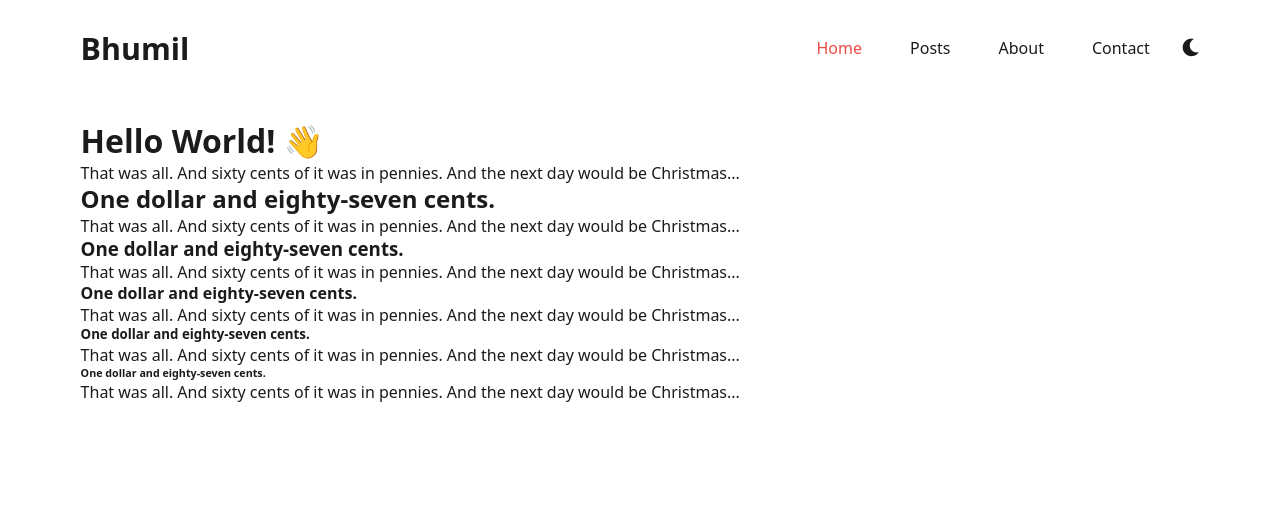
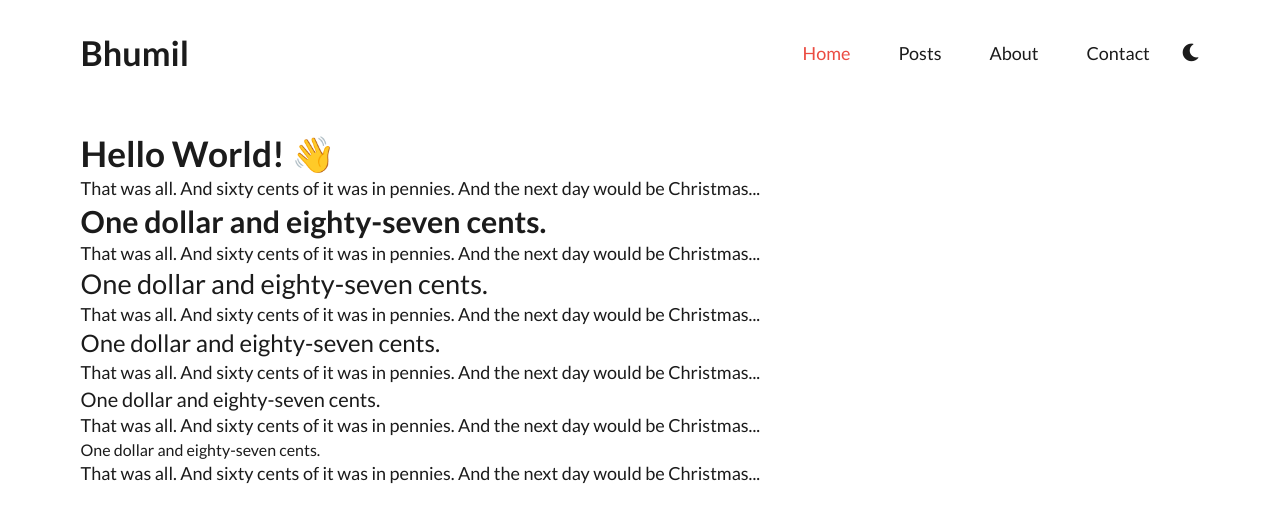
Before and after one commit to thebhumilsoni/thebhumilsoni.github.io, a Jekyll site: the page built from index.html, in a window 1280 px wide. Shown: the top 523 px of the page. Built offline with Jekyll 4.4.1, drawn with Linux system fonts in a browser that asks for light colours.

Commit message:
Add initial typography

```diff
--- a/_layouts/default.html
+++ b/_layouts/default.html
@@ -6,6 +6,7 @@
     <meta name="viewport" content="width=device-width, initial-scale=1">
     <link rel="stylesheet" href="/assets/css/styles.css">
     <link rel="stylesheet" href="https://cdnjs.cloudflare.com/ajax/libs/font-awesome/5.15.3/css/all.min.css">
+    <link href="https://fonts.googleapis.com/css2?family=Lato:ital,wght@0,300;0,400;0,700;1,400&display=swap" rel="stylesheet">
   </head>
   <body>
     {% include navigation.html %}
--- /dev/null
+++ b/_sass/_typography.scss
@@ -0,0 +1,117 @@
+$font-primary: 'Lato', sans-serif;
+$font-primary-light: 300;
+$font-primary-regular: 400;
+$font-primary-regular-italic: 400;
+$font-primary-bold: 700;
+
+@mixin font-light-primary {
+    font-family: $font-primary;
+    font-weight: $font-primary-light;
+}
+
+@mixin font-regular-primary {
+    font-family: $font-primary;
+    font-weight: $font-primary-regular;
+}
+
+@mixin font-bold-primary {
+    font-family: $font-primary;
+    font-weight: $font-primary-bold;
+}
+
+body {
+    @include font-regular-primary;
+    font-size: 1.05rem;
+    line-height: 1.6;
+
+    @include viewport-small {
+        font-size: 1.075rem;
+    }
+
+    @include viewport-medium {
+        font-size: 1.1rem;
+    }
+
+    @include viewport-large {
+        font-size: 1.125rem;
+    }
+}
+
+h1 {
+    @include font-bold-primary;
+    font-size: 2.0rem;
+
+    @include viewport-small {
+        font-size: 2.05rem;
+    }
+
+    @include viewport-medium {
+        font-size: 2.1rem;
+    }
+
+    @include viewport-large {
+        font-size: 2.2rem;
+    }
+}
+
+h2 {
+    @include font-bold-primary;
+    font-size: 1.7rem;
+
+    @include viewport-small {
+        font-size: 1.8rem;
+    }
+
+    @include viewport-medium {
+        font-size: 1.9rem;
+    }
+}
+
+h3 {
+    @include font-regular-primary;
+    font-size: 1.5rem;
+
+    @include viewport-small {
+        font-size: 1.6rem;
+    }
+
+    @include viewport-medium {
+        font-size: 1.7rem;
+    }
+}
+
+h4 {
+    @include font-regular-primary;
+    font-size: 1.25rem;
+
+    @include viewport-small {
+        font-size: 1.5rem;
+    }
+}
+
+h5 {
+    @include font-regular-primary;
+    font-size: 1rem;
+
+    @include viewport-small {
+        font-size: 1.25rem;
+    }
+}
+
+h6 {
+    @include font-regular-primary;
+    font-size: 0.875rem;
+
+    @include viewport-small {
+        font-size: 1rem;
+    }
+}
+
+p, blockquote, a, li {
+    @include font-regular-primary;
+}
+
+blockquote {
+    font-size: 0.9em;
+    font-style: italic;
+}
--- a/assets/css/styles.scss
+++ b/assets/css/styles.scss
@@ -1,8 +1,8 @@
 ---
 ---
-
 @import "colors";
 @import "base";
 @import "navigation";
 @import "theme";
 @import "responsive";
+@import "typography";
```
